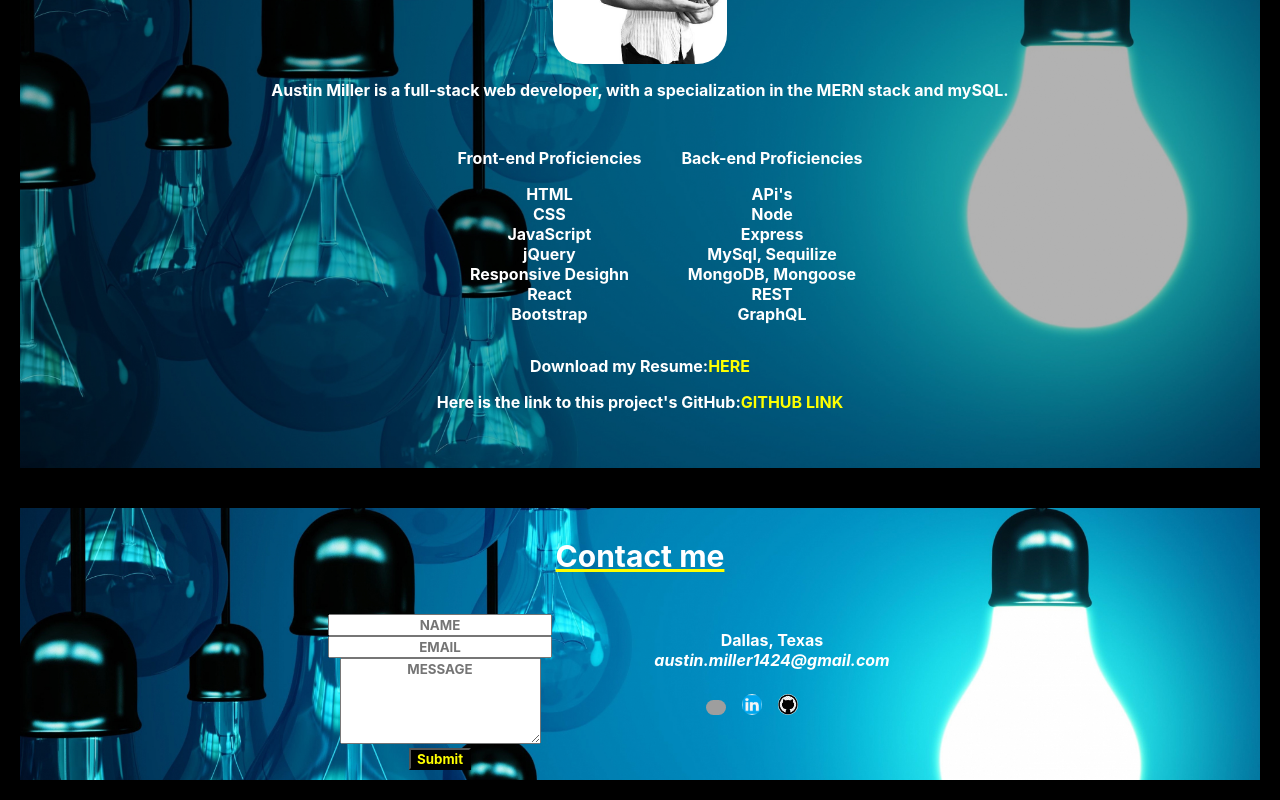
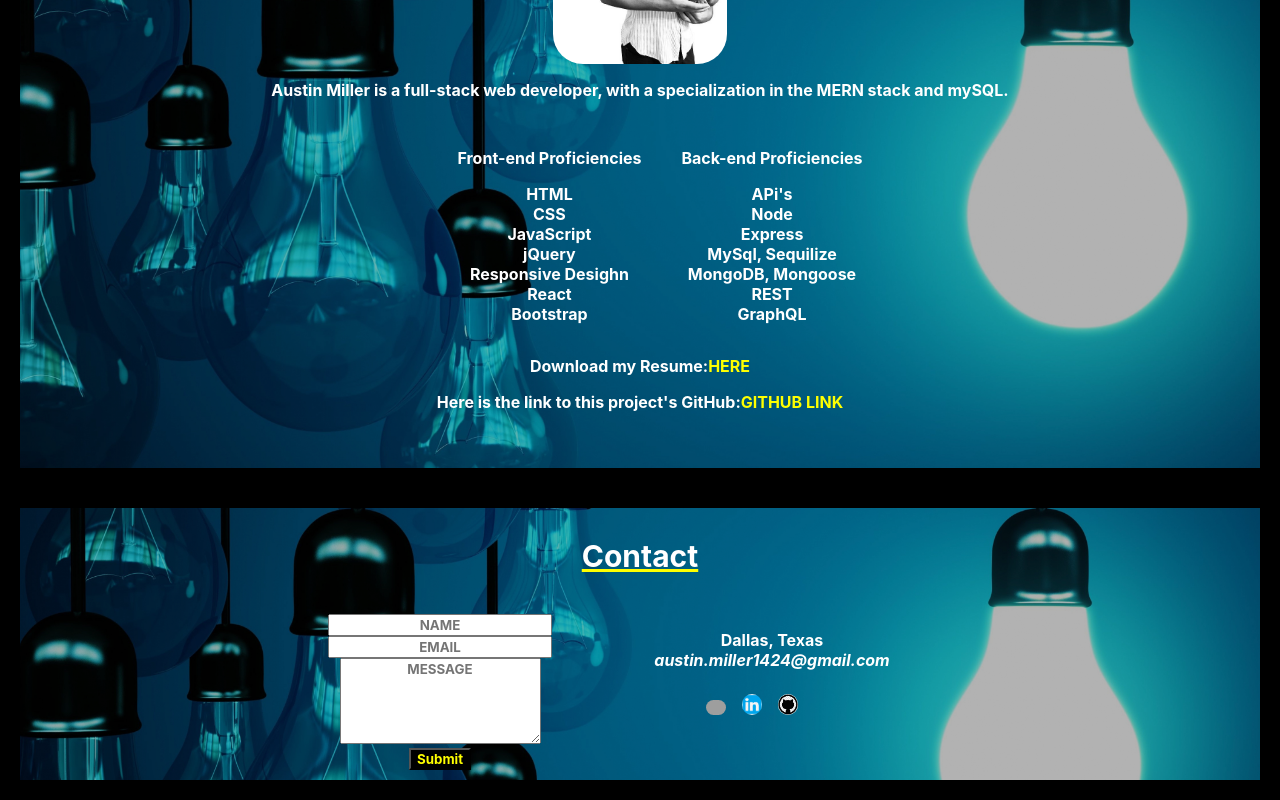
Before and after one commit to Auzz24/austinsPortfolio, a React (Create React App) app: page / in a window 1280 px wide. Shown: the part 350-1150 px from the top of the page. Built offline with nearby package versions, Linux system fonts and the light colour scheme; grey boxes are pictures that could not be loaded.

Commit message:
added tint to footer/contact

```diff
--- a/src/components/Pages/contact.js
+++ b/src/components/Pages/contact.js
@@ -38,8 +38,9 @@ function ContactForm() {
 
   return (
     <section id="contactBackground">
+      <div id="contactTint">
     <div id="contactForm">
-      <h1 data-testid="h1tag">Contact me</h1>
+      <h1 data-testid="h1tag">Contact</h1>
 
       <div id="wrapper">
 
@@ -86,6 +87,7 @@ function ContactForm() {
 
         </div>
         </div>
+        </div>
     </section>
   );
 }
--- a/src/index.css
+++ b/src/index.css
@@ -205,7 +205,6 @@ padding: 40px;
   background-repeat: no-repeat;
   background-size: cover;
   background-position: center center;
-  padding-bottom: 10px;
   margin: 20px;
 }
 
@@ -214,6 +213,11 @@ padding: 40px;
       text-decoration: var(--secondary-color);
       text-decoration: underline yellow;
       padding-top: 30px;
+}
+
+#contactTint{
+  background-color: rgba(0, 0, 0, .3);
+  padding-bottom: 10px;
 }
 
 #contact-form {
```
